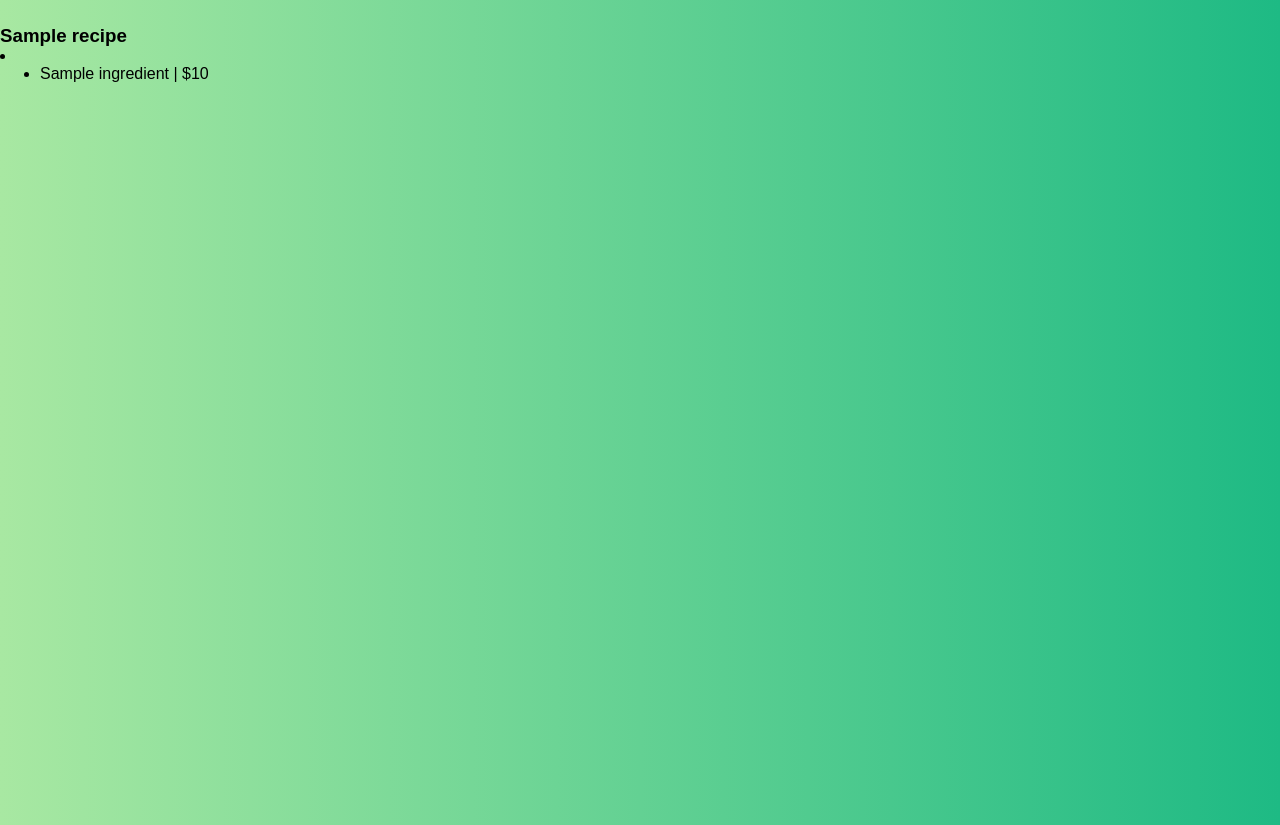
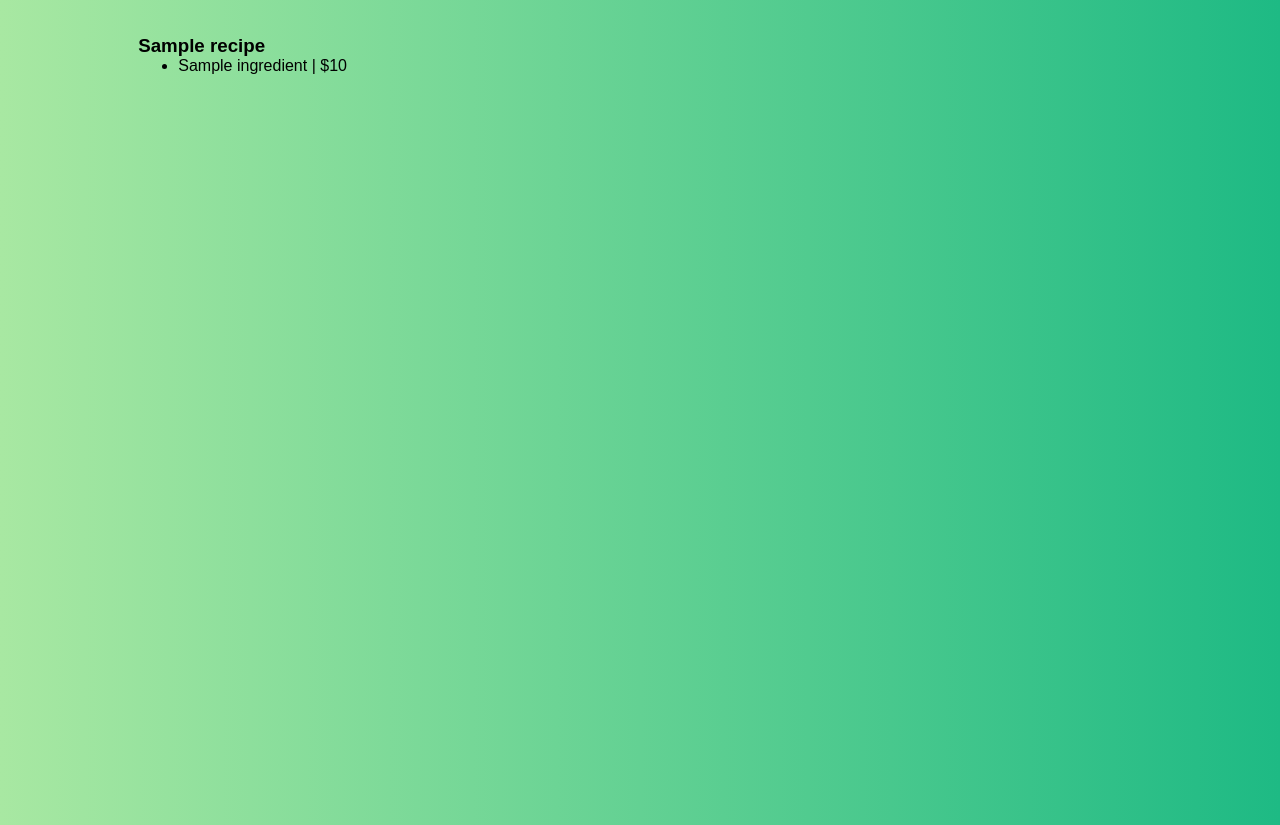
Before and after one commit to tpieschala/BudgetBites, a Flask app: template Server/templates/results.html in a window 1280 px wide. Shown: the part 150-975 px from the top of the page. Run offline with Flask 3, Linux system fonts and the light colour scheme; the template is opened without the code that fills it: most values are stand-ins (such as "Sample title", 1, 10 or a date in 2020); parts of the project's set-up code (start-up, migrations or seed data) failed here and were passed over.

Commit message:
styling results.html

```diff
--- a/Server/static/results_style.css
+++ b/Server/static/results_style.css
@@ -0,0 +1,17 @@
+.results {
+    display: flex;
+    flex-flow: row wrap;
+    padding-left: 10%;
+    padding-right: 10%;
+    width: 80%;
+    justify-content: flex-start;
+    align-content: flex-start;
+    row-gap: 50px;
+}
+
+.result {
+    flex: 30%;
+    max-width: 30%;
+    margin-right: 1%;
+    padding: 1%;
+}
--- a/Server/templates/results.html
+++ b/Server/templates/results.html
@@ -147,10 +147,10 @@
         <main>
             <section class="results">
                 {% for result in recipeResults %}
-                <h3>
-                    {{ result.recipe }}
-                </h3>
-                <li>
+                <section class="result">
+                    <h3>
+                        {{ result.recipe }}
+                    </h3>
                     <ul>
                         {% for ingredient in result.ingredients %}
                         <li>
@@ -158,10 +158,11 @@
                         </li>
                         {% endfor %}
                     </ul>
-                </li>
+                </section>
                 {% else %}
-                <h1>NO RECIPES FOUND FOR ${{ budget }}</h1>
+                <section class="error"><h1>NO RECIPES FOUND FOR ${{ budget }}</h1></section>
                 {% endfor %}
+
             </section>
         </main>
 
```
